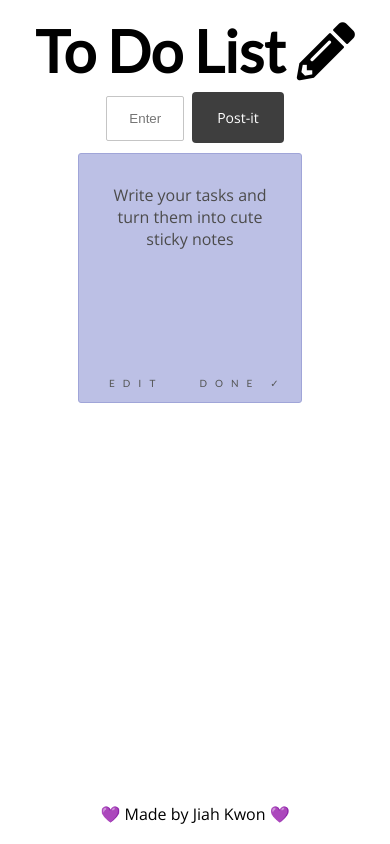
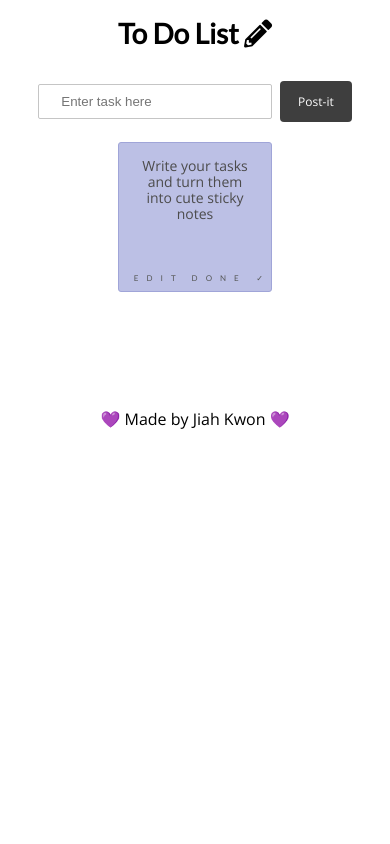
Before and after one commit to itisgia/React-Basic, a React (Create React App) app: page / in a window 390 px wide. Built offline with nearby package versions, Linux system fonts and the light colour scheme.

Commit message:
media quary added

```diff
--- a/src/index.css
+++ b/src/index.css
@@ -22,12 +22,13 @@ form {
 }
 
 .list-wrapper {
-    width: 60vw;
+    width: 90vw;
 }
 
 .flex-wrap {
     display: flex;
     flex-wrap: wrap;
+    justify-content: center;
     margin-top: 4%;
     width: 100%;
 }
@@ -36,8 +37,7 @@ form {
     height: 250px;
     background-color: #bcc0e5;
     margin:0;
-    margin-bottom: 4%;
-    margin-right: 10px;
+    margin: 6px;
     position: relative;
     border-radius: 3px;
     vertical-align: middle;
@@ -108,10 +108,40 @@ button {
 .footer {
     text-align: center;
     font-family: 'Open Sans', sans-serif;
-    position: absolute;
+    padding-top: 110px;
     bottom: 0;
     right: 0;
     left: 0;
     margin: auto;
     margin-bottom: 5%;
 }
+
+@media screen and (max-width: 480px) {
+    .display-4 {
+        font-size: 28px;
+        margin-bottom: 8%;
+    }
+    input {
+        width: 60%;
+        padding: 9px 22px;
+    }
+
+    button {
+        padding: 12px 18px;
+        font-size: 12px;
+    }
+    .notes {
+        width: 44%;
+        max-height: 150px;
+        padding: 15px;
+    }
+    .itemP {
+        font-size: 14px;
+        line-height: 16px;
+    }
+    .controls {
+        margin-bottom: 8px;
+        font-size: 8px;
+        width: 90%;
+    }
+}
```
